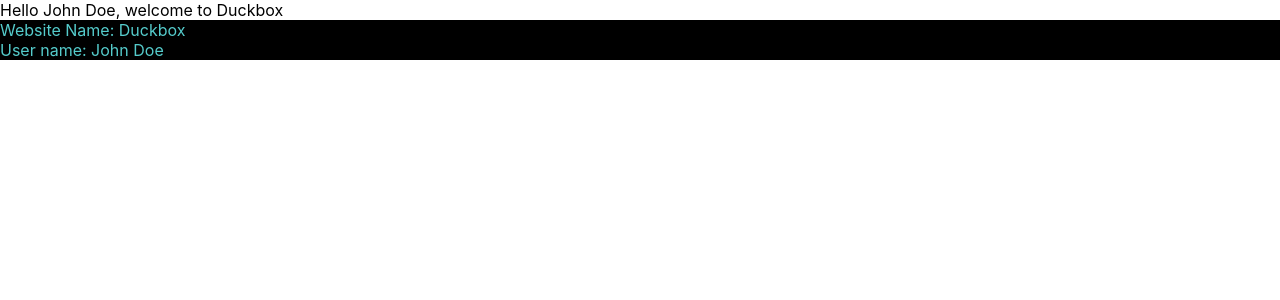
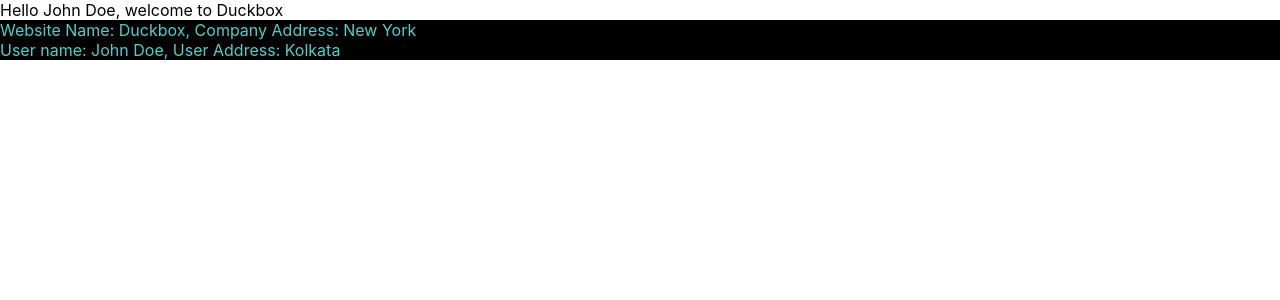
Before and after one commit to jyotixkarmakar/duckbox, a React (Create React App) app: page / in a window 1280 px wide. Shown: the top 300 px of the page. Built offline with nearby package versions, Linux system fonts and the light colour scheme.

Commit message:
Constructor,state,props

```diff
--- a/src/core/layout/Header.tsx
+++ b/src/core/layout/Header.tsx
@@ -1,14 +1,18 @@
 import { Component } from "react";
-
-class Header extends Component {
-
- render() {
- return (
- <div style={{background:'#000',color:'#5cc'}}>
-     <div> Website Name: Duckbox</div>
-     <div>User name: John Doe</div>
- </div>
- );
- }
+class Header extends Component<any, any> {
+    constructor(props: any) {
+        super(props);
+        this.state = {
+            usersAddress: "Kolkata"
+        }
+    }
+    render() {
+        return (
+            <div style={{ background: '#000', color: '#5cc' }}>
+                <div> Website Name: Duckbox, Company Address: {this.props.companyAddress}</div>
+                <div>User name: John Doe, User Address: {this.state.usersAddress}</div>
+            </div>
+        );
+    }
 }
 export default Header;
--- a/src/core/layout/MainContainer.tsx
+++ b/src/core/layout/MainContainer.tsx
@@ -2,9 +2,10 @@
 
 const MainContainer = (props:any) => {
     const {parentAppName}= props;
+    let headOffice="New York"
     return (
         <div>Hello {props.parentUserName}, welcome to {parentAppName}
-        <Header></Header>
+        <Header companyAddress={headOffice}></Header>
         </div>
     )
 }
```
